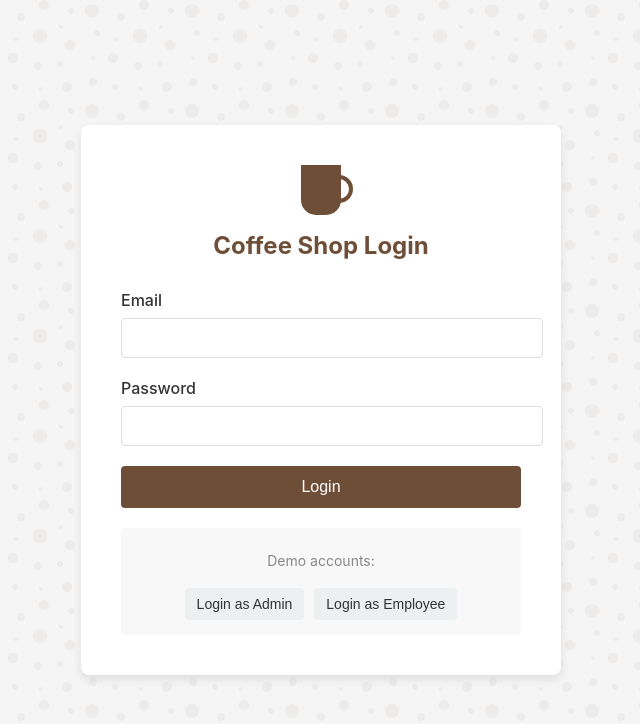
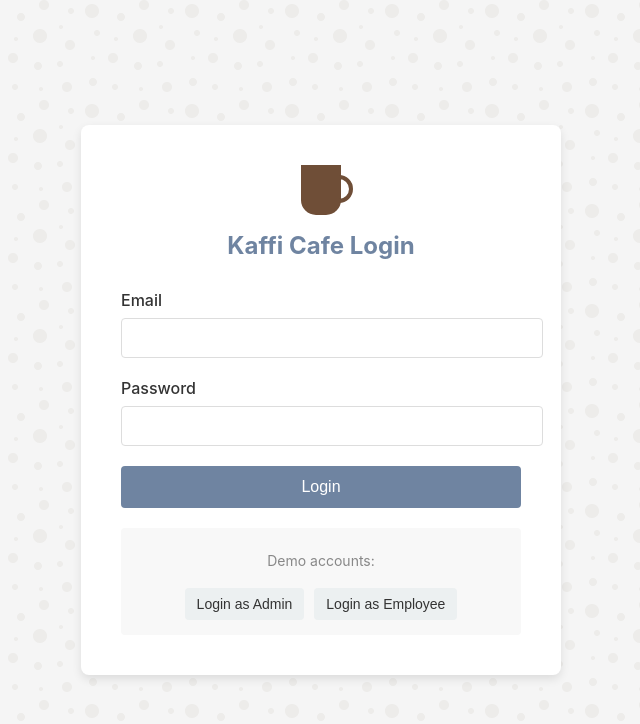
Before and after one commit to jgarroco/datama2_finals, a React (Create React App) app in the folder front-end/: page /login in a window 1280 px wide. Shown: the top 724 px of the page, without its empty margins (319-959 px from the left). Built offline with nearby package versions, Linux system fonts and the light colour scheme.

Commit message:
New logo

```diff
--- a/front-end/src/components/Login.css
+++ b/front-end/src/components/Login.css
@@ -44,7 +44,7 @@
   }
 
   .login-button {
-    background-color: #6f4e37;
+    background-color: #6F84A1;
     color: white;
     border: none;
     padding: 12px;
@@ -55,7 +55,7 @@
   }
 
   .login-button:hover {
-    background-color: #5a3d2b;
+    background-color: #5A6B82;
   }
 
   .error-message {
@@ -72,7 +72,7 @@
     position: relative;
     width: 60px;
     height: 70px;
-    background-color: #6f4e37;
+    background-color: #6F84A1;
     border-radius: 0 0 20px 20px;
     margin: 0 auto;
   }
@@ -84,7 +84,7 @@
     top: 15px;
     width: 20px;
     height: 30px;
-    border: 5px solid #6f4e37;
+    border: 5px solid #5A6B82;
     border-radius: 0 20px 20px 0;
   }
 
@@ -135,7 +135,7 @@
   }
 
   h1 {
-    color: #6f4e37;
+    color: #6F84A1;
     font-size: 24px;
   }
 
--- a/front-end/src/components/Login.js
+++ b/front-end/src/components/Login.js
@@ -86,7 +86,7 @@ function Login() {
             <div className="steam"></div>
           </div>
         </div>
-        <h1>Coffee Shop Login</h1>
+        <h1>Kaffi Cafe Login</h1>
         <form onSubmit={handleLogin} className="login-form">
           {error && <div className="error-message">{error}</div>}
           <div className="form-group">
```
Also changed, not shown: front-end/public/logo192.png, front-end/public/logo192_original.png (added).
